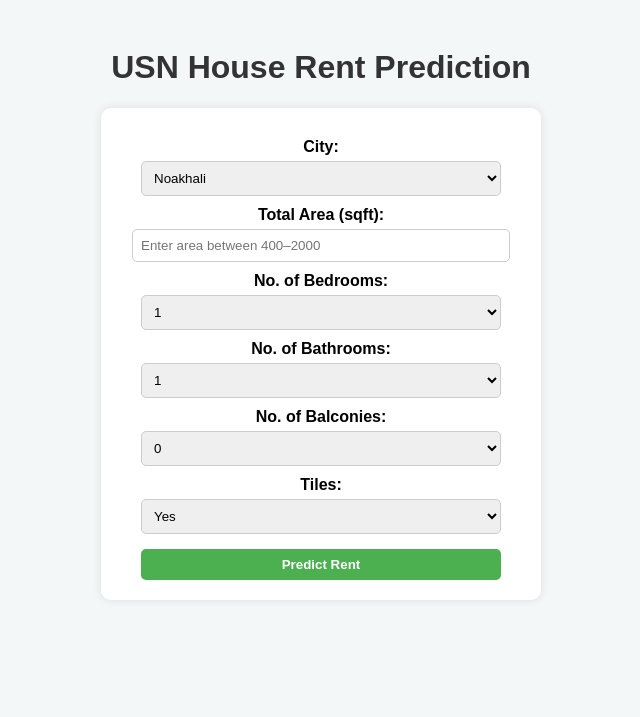
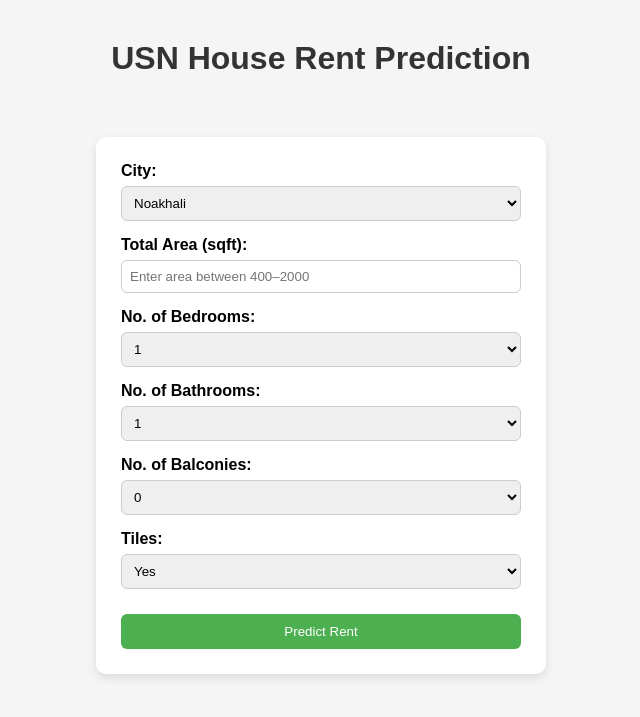
Before and after one commit to KaoswerAhamedsojeeb/apartment_rent_prediction_project, a Flask app: page / in a window 1280 px wide. Shown: the top 717 px of the page, without its empty margins (319-959 px from the left). Run offline with Flask 3, Linux system fonts and the light colour scheme.

Commit message:
code updated

```diff
--- a/app.py
+++ b/app.py
@@ -26,10 +26,10 @@ def predict():
             city=city
         )
 
-        return render_template('index.html', prediction=f"Predicted Rent: {predicted_rent} BDT")
+        return render_template('index.html', prediction=f"Predicted Rent: {predicted_rent:.2f} BDT")
 
     except Exception as e:
-        return render_template('index.html', error=f"⚠️ Error: {e}")
+        return render_template('index.html', error=f" Error: {e}")
 
 if __name__ == "__main__":
     app.run(debug=True)
--- a/prediction.py
+++ b/prediction.py
@@ -11,9 +11,9 @@ try:
         model = pickle.load(f)
     with open(encoder_path, "rb") as f:
         encoder = pickle.load(f)
-    print("✅ Model and encoder loaded successfully!")
+    print("Model and encoder loaded successfully!")
 except Exception as e:
-    print(f"⚠️ Error loading model or encoder: {e}")
+    print(f"Error loading model or encoder: {e}")
 
 
 # === Main Prediction Function ===
@@ -53,7 +53,7 @@ def predict_rent(total_area, no_of_bed_room, no_of_bath_room, tiles, balcony, ci
 
     # Predict
     predicted_rent = model.predict(input_df)[0]
-    return round(predicted_rent, 2)
+    return round(predicted_rent,1)
 
 
 # === Optional test ===
--- a/static/css/style.css
+++ b/static/css/style.css
@@ -1,51 +1,65 @@
 body {
     font-family: Arial, sans-serif;
-    background-color: #f4f7f8;
+    background-color: #f5f5f5;
     text-align: center;
-    padding: 20px;
-}
-
-.container {
-    background-color: #ffffff;
-    width: 400px;
-    margin: 0 auto;
-    border-radius: 10px;
-    padding: 20px;
-    box-shadow: 0px 0px 10px rgba(0, 0, 0, 0.1);
 }
 
 h1 {
+    margin-top: 40px;
     color: #333;
+}
+
+h2 {
+    margin-top: 40px;
+    margin-bottom: 100px;
+    color: #333;
+}
+
+/* Center only the form container */
+.container {
+    width: 400px;
+    margin: 60px auto;
+    /* centers horizontally */
+    background-color: #fff;
+    padding: 25px;
+    border-radius: 10px;
+    box-shadow: 0 4px 10px rgba(0, 0, 0, 0.1);
+}
+
+/* Form elements styling */
+form div {
+    margin-bottom: 15px;
+    text-align: left;
 }
 
 label {
     display: block;
-    margin-top: 10px;
+    margin-bottom: 6px;
     font-weight: bold;
 }
 
-input,
+input[type="text"],
 select {
-    width: 90%;
+    width: 100%;
     padding: 8px;
-    margin-top: 5px;
-    border-radius: 5px;
     border: 1px solid #ccc;
+    border-radius: 6px;
+    box-sizing: border-box;
 }
 
-input[type="submit"] {
+input[type="submit"],
+button {
+    width: 100%;
+    padding: 10px;
+    margin-top: 10px;
     background-color: #4CAF50;
     color: white;
-    margin-top: 15px;
+    border: none;
+    border-radius: 6px;
     cursor: pointer;
-    font-weight: bold;
-    border: none;
 }
 
-input[type="submit"]:hover {
+input[type="submit"]:hover,
+button:hover {
     background-color: #45a049;
 }
-
-.result {
-    margin-top: 25px;
-}
--- a/static/js/index.js
+++ b/static/js/index.js
@@ -1,26 +1,26 @@
-function onclickedEstimatePrice() {
-    console.log("Estimate price button clicked");
+// function onclickedEstimatePrice() {
+//     console.log("Estimate price button clicked");
 
-    var city = document.getElementById("city").value;
-    var area = document.getElementById("area").value;
-    var bedroom = document.getElementById("bedroom").value;
-    var bathroom = document.getElementById("bathroom").value;
-    var balcony = document.getElementById("balcony").value;
-    var tiles = document.getElementById("tiles").value;
+//     var city = document.getElementById("city").value;
+//     var area = document.getElementById("area").value;
+//     var bedroom = document.getElementById("bedroom").value;
+//     var bathroom = document.getElementById("bathroom").value;
+//     var balcony = document.getElementById("balcony").value;
+//     var tiles = document.getElementById("tiles").value;
 
-    var url = "http://127.0.0.1:5000/predict";
+//     var url = "http://127.0.0.1:5000/predict";
 
-    $.post(url, {
-        city: city,
-        area: parseFloat(area, 10),
-        bedroom: bedroom,
-        bathroom: bathroom,
-        balcony: balcony,
-        tiles: tiles
-    }, function (data, status) {
-        console.log(data.estimated_price);
-        document.getElementById("estimated_price").innerHTML = "<h2>" + data.estimated_price.toString() + " BDT</h2>";
-        console.log(status);
-    }
-    );
-}
+//     $.post(url, {
+//         city: city,
+//         area: parseFloat(area, 3),
+//         bedroom: bedroom,
+//         bathroom: bathroom,
+//         balcony: balcony,
+//         tiles: tiles
+//     }, function (data, status) {
+//         console.log(data.estimated_price);
+//         document.getElementById("estimated_price").innerHTML = "<h2>" + data.estimated_price.toString() + " BDT</h2>";
+//         console.log(status);
+//     }
+//     );
+// }
--- a/templates/index.html
+++ b/templates/index.html
@@ -6,7 +6,7 @@
     <meta name="viewport" content="width=device-width, initial-scale=1.0">
     <title>USN House Rent Prediction</title>
     <link rel="stylesheet" href="{{ url_for('static', filename='css/style.css') }}">
-    <script src="{{ url_for('static', filename='js/index.js') }}"></script>
+    <!--<script src="{{ url_for('static', filename='js/index.js') }}"></script>-->
 </head>
 
 <body>
@@ -25,7 +25,7 @@
 
             <div>
                 <label for="area">Total Area (sqft):</label>
-                <input type="number" id="area" name="area" required placeholder="Enter area between 400–2000">
+                <input type="text" id="area" name="area" required placeholder="Enter area between 400–2000">
             </div>
 
             <div>
```
